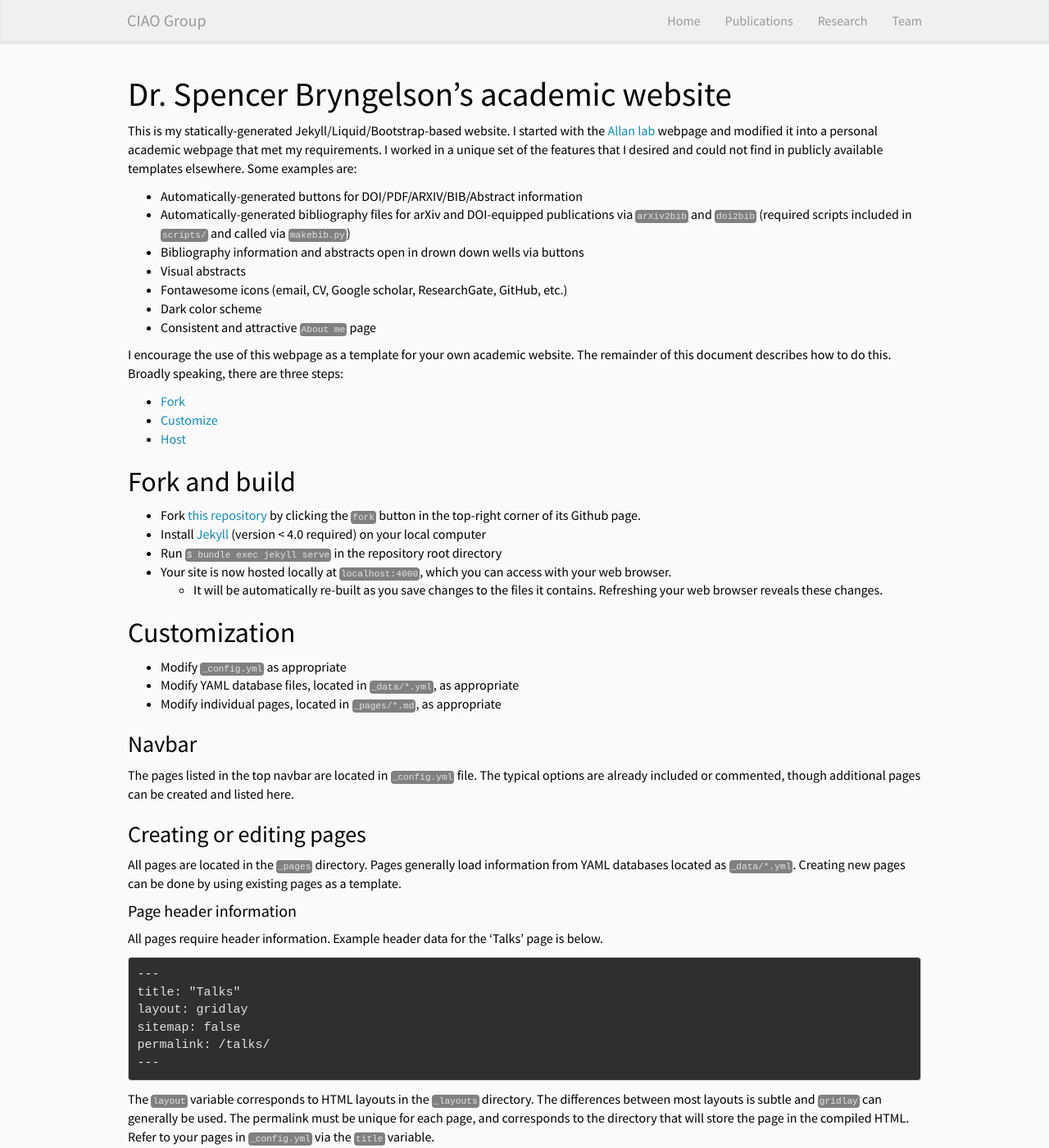
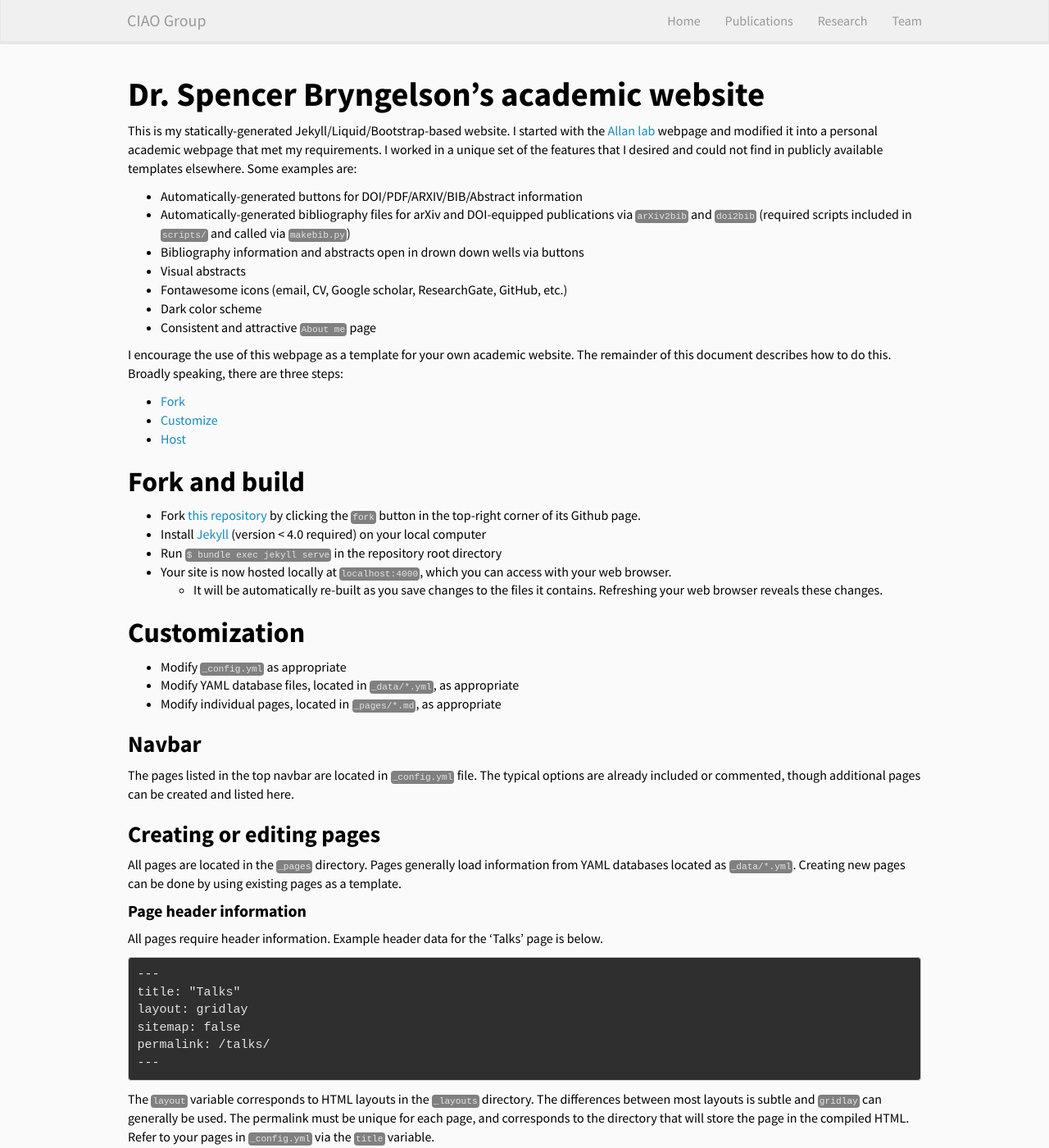
Before and after one commit to ciao-group/ciao-group.github.io, a Jekyll site: the page built from _pages/aboutwebsite.md, in a window 1280 px wide and 1400 px high. Shown: the whole window at 82% size. Built offline with Jekyll 4.4.1, drawn with Linux system fonts in a browser that asks for light colours; nearby versions of some CDN libraries; a style sheet for code colours, icons or effects is not loaded.

Commit message:
Fonts updated

```diff
--- a/_sass/bootstrap/_variables.scss
+++ b/_sass/bootstrap/_variables.scss
@@ -56,12 +56,10 @@
 //
 //## Font, line-height, and color for body text, headings, and more.
 
-$font-family-sans-serif:  "Source Sans Pro", "Helvetica Neue", Helvetica, Arial, sans-serif !default;
-$font-family-serif:       Georgia, "Times New Roman", Times, serif !default;
-//** Default monospace fonts for `<code>`, `<kbd>`, and `<pre>`.
-// $font-family-monospace:   Menlo, Monaco, Consolas, "Courier New", monospace !default;
-$font-family-monospace:   monospace, Menlo, Monaco, Consolas, "Courier New" !default;
-$font-family-base:        $font-family-sans-serif !default;
+$font-family-sans-serif: "Avenir", "Source Sans Pro", "Helvetica Neue", Helvetica, Arial, sans-serif !default;
+$font-family-serif: Georgia, "Times New Roman", Times, serif !default;
+$font-family-monospace: monospace, Menlo, Monaco, Consolas, "Courier New" !default;
+$font-family-base: $font-family-sans-serif !default;
 
 $font-size-base:          16px !default;
 $font-size-large:         ceil(($font-size-base * 1.25)) !default; // ~18px
@@ -81,7 +79,7 @@
 
 //** By default, this inherits from the `<body>`.
 $headings-font-family:    inherit !default;
-$headings-font-weight:    400 !default;
+$headings-font-weight:    700 !default;
 $headings-line-height:    1.1 !default;
 $headings-color:          #000000 !default;
 
```
Also changed, not shown: 1 other file.
